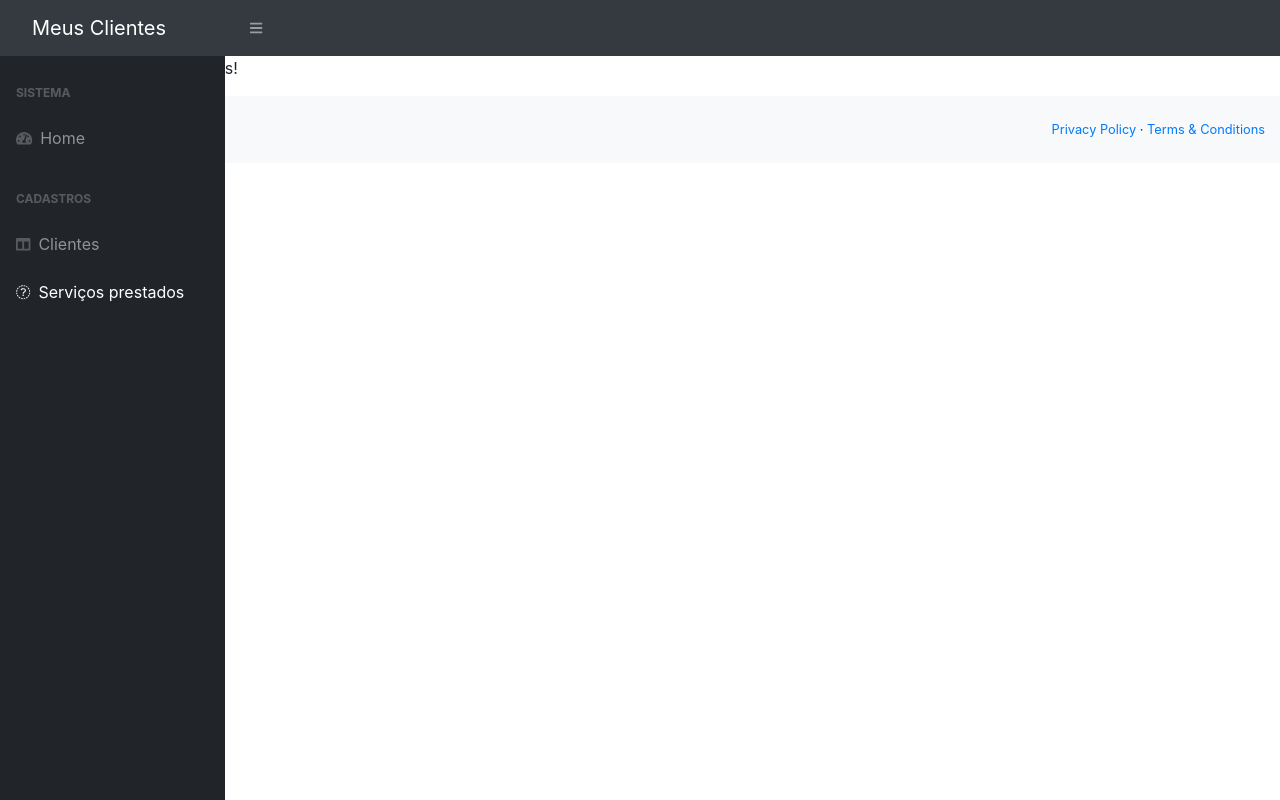
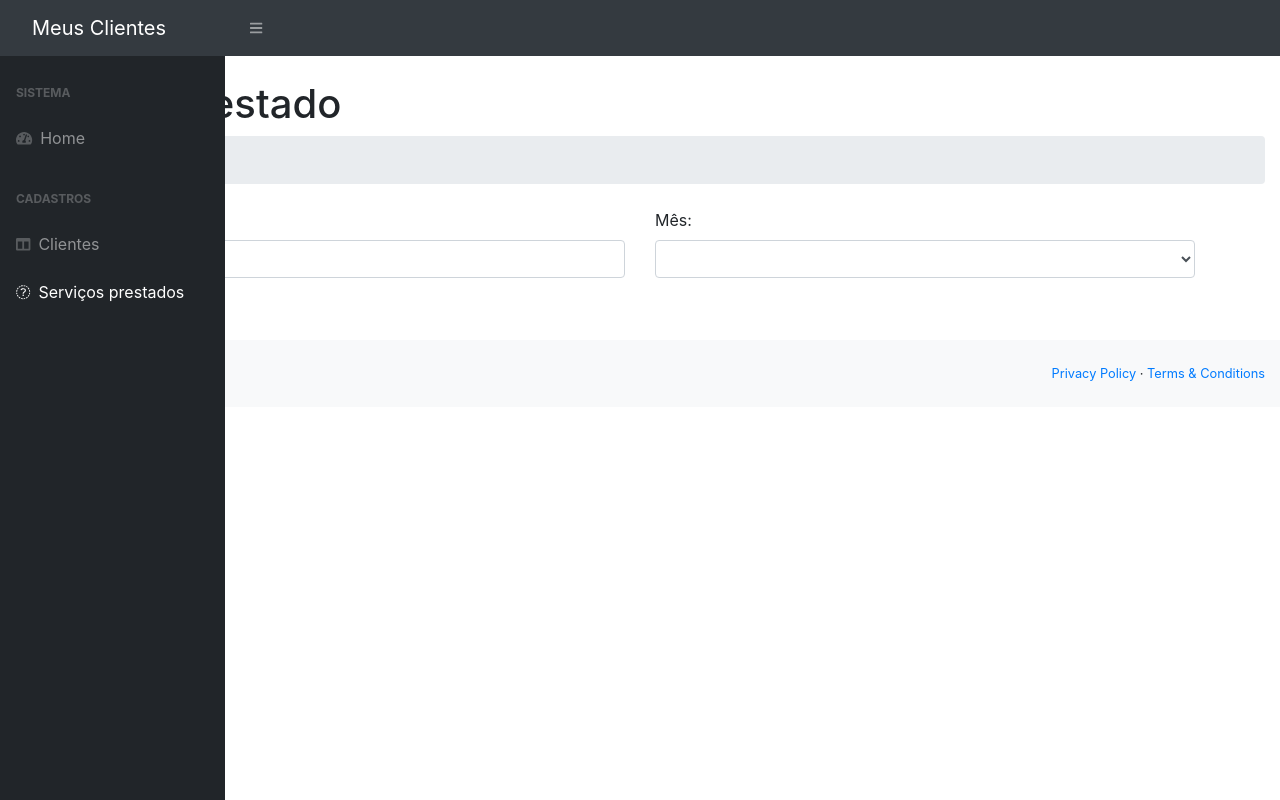
Before and after one commit to gustavo-medeiros18/clientes-app, an Angular app: page /servico-prestado-listagem in a window 1280 px wide. Built offline with nearby package versions, Linux system fonts and the light colour scheme.

Commit message:
Implements consulta form in ServicoPrestadoListaComponent template

```diff
--- a/src/app/servico-prestado/servico-prestado-lista/servico-prestado-lista.component.html
+++ b/src/app/servico-prestado/servico-prestado-lista/servico-prestado-lista.component.html
@@ -1 +1,40 @@
-<p>servico-prestado-lista works!</p>
+<h1 class="mt-4">Serviço prestado</h1>
+
+<ol class="breadcrumb mb-4">
+  <li class="breadcrumb-item active">Consulta</li>
+</ol>
+
+<div class="container">
+  <form #consultaForm="ngForm" (submit)="consultar()">
+    <div class="row">
+      <div class="col-md-6">
+        <label for="inputNome">Nome cliente:</label>
+        <input
+          class="form-control"
+          type="text"
+          [(ngModel)]="nome"
+          name="nome"
+          id="inputNome"
+        />
+      </div>
+
+      <div class="col-md-6">
+        <label for="inputMes">Mês:</label>
+        <select [(ngModel)]="mes" class="form-control" name="mes">
+          <option value="">Selecione...</option>
+          <option *ngFor="let mes of meses" [value]="mes">{{ mes }}</option>
+        </select>
+      </div>
+    </div>
+
+    <br />
+
+    <div class="row">
+      <div class="col-md-3">
+        <button type="submit" class="btn btn-primary">
+          <i class="fa fa-search"></i> Consultar
+        </button>
+      </div>
+    </div>
+  </form>
+</div>
```
